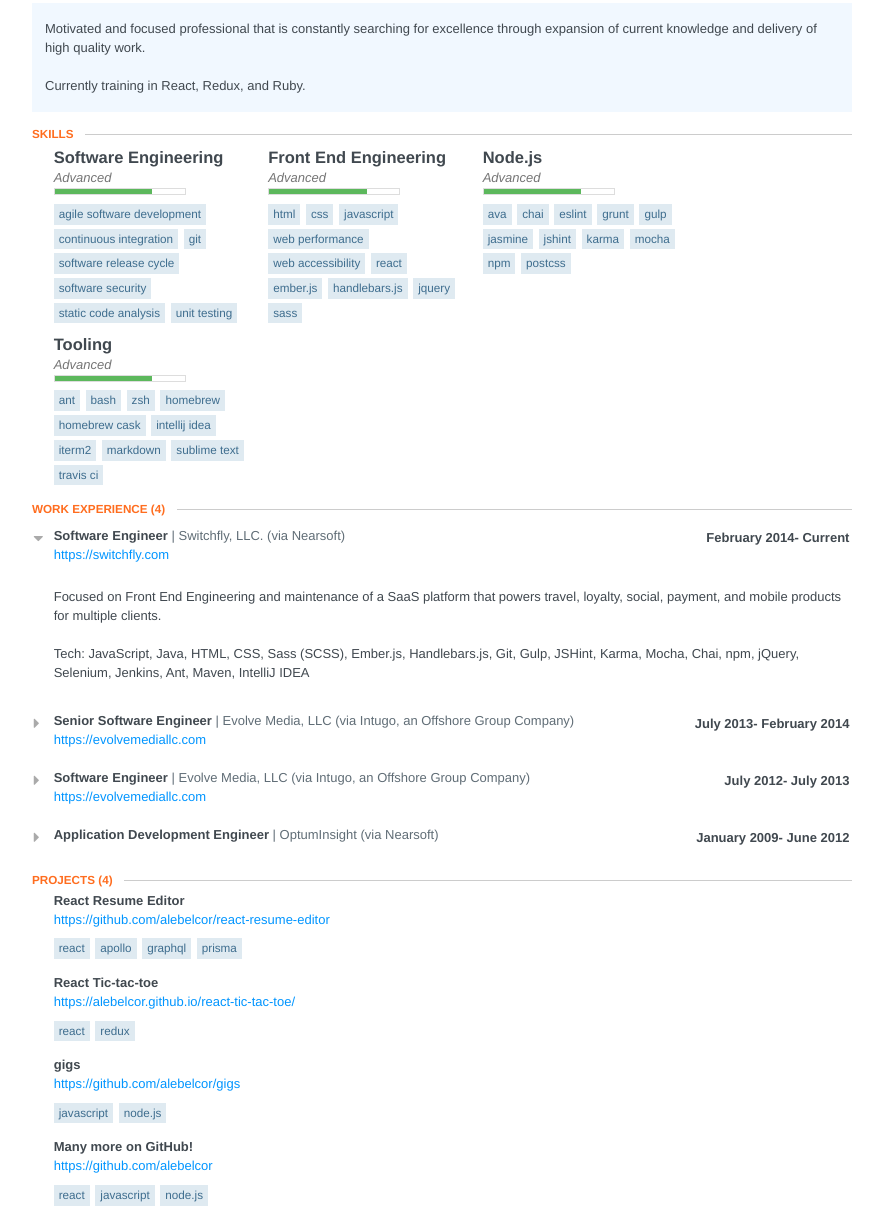
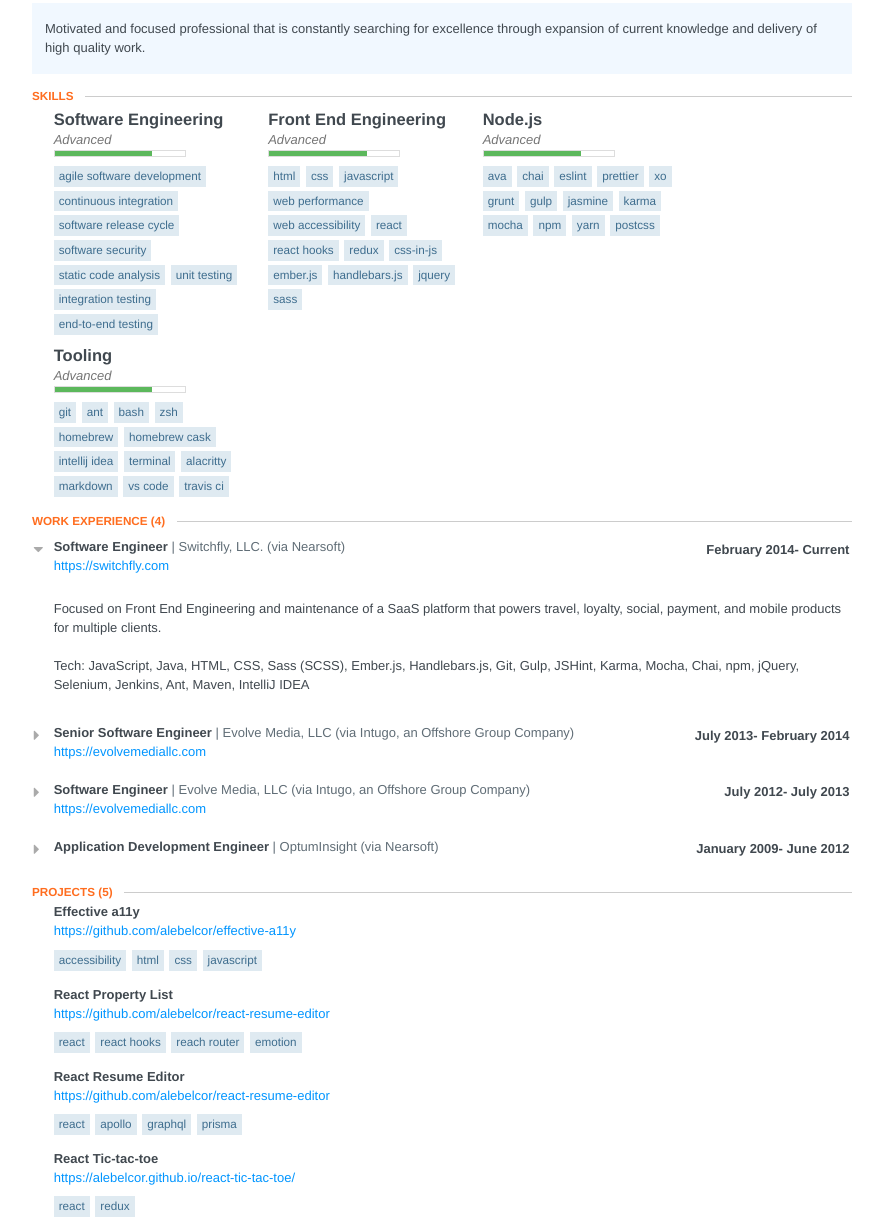
Before and after one commit to alebelcor/resume.json, a website: page docs/index.html in a window 1280 px wide. Shown: the part 179-1403 px from the top of the page, without its empty margins (198-1081 px from the left). Drawn offline with Linux system fonts and the light colour scheme.

Commit message:
Update projects and skills

```diff
--- a/docs/index.html
+++ b/docs/index.html
@@ -819,7 +819,7 @@ ul.courses li:hover {
 
     	<section class="section main-summary">
     		<section>
-    			<div><p>Motivated and focused professional that is constantly searching for excellence through expansion of current knowledge and delivery of high quality work. <br><br> Currently training in React, Redux, and Ruby.</p></div>
+    			<div><p>Motivated and focused professional that is constantly searching for excellence through expansion of current knowledge and delivery of high quality work.</p></div>
     		</section>
     	</section>
 
@@ -838,13 +838,14 @@ ul.courses li:hover {
     				<div class="bar"></div>
     			</div>
     			<ul class="keywords">
-    				<li>Agile software development</li>
-    				<li>Continuous integration</li>
-    				<li>Git</li>
-    				<li>Software release cycle</li>
-    				<li>Software security</li>
-    				<li>Static code analysis</li>
-    				<li>Unit testing</li>
+    				<li>Agile Software Development</li>
+    				<li>Continuous Integration</li>
+    				<li>Software Release Cycle</li>
+    				<li>Software Security</li>
+    				<li>Static Code Analysis</li>
+    				<li>Unit Testing</li>
+    				<li>Integration Testing</li>
+    				<li>End-to-end Testing</li>
     			</ul>
     		</div>
     		<div class="item">
@@ -863,6 +864,9 @@ ul.courses li:hover {
     				<li>Web Performance</li>
     				<li>Web Accessibility</li>
     				<li>React</li>
+    				<li>React Hooks</li>
+    				<li>Redux</li>
+    				<li>CSS-in-JS</li>
     				<li>Ember.js</li>
     				<li>Handlebars.js</li>
     				<li>jQuery</li>
@@ -882,13 +886,15 @@ ul.courses li:hover {
     				<li>AVA</li>
     				<li>Chai</li>
     				<li>ESLint</li>
+    				<li>Prettier</li>
+    				<li>XO</li>
     				<li>Grunt</li>
     				<li>Gulp</li>
     				<li>Jasmine</li>
-    				<li>JSHint</li>
     				<li>Karma</li>
     				<li>Mocha</li>
     				<li>npm</li>
+    				<li>Yarn</li>
     				<li>PostCSS</li>
     			</ul>
     		</div>
@@ -902,15 +908,17 @@ ul.courses li:hover {
     				<div class="bar"></div>
     			</div>
     			<ul class="keywords">
+    				<li>Git</li>
     				<li>Ant</li>
     				<li>Bash</li>
     				<li>Zsh</li>
     				<li>Homebrew</li>
     				<li>Homebrew Cask</li>
     				<li>IntelliJ IDEA</li>
-    				<li>iTerm2</li>
+    				<li>Terminal</li>
+    				<li>Alacritty</li>
     				<li>Markdown</li>
-    				<li>Sublime Text</li>
+    				<li>VS Code</li>
     				<li>Travis CI</li>
     			</ul>
     		</div>
@@ -1012,9 +1020,43 @@ ul.courses li:hover {
     </section>
     <section class="section">
       <header>
-        <h2 class='section-title'>Projects <span class="item-count">(4)</span></h2>
+        <h2 class='section-title'>Projects <span class="item-count">(5)</span></h2>
       </header>
       <section id="projects">
+        <section class="project-item">
+
+          <header>
+            <div class="position">Effective a11y</div>
+          </header>
+          <span class="website">
+            <a target="_blank" href="https://github.com/alebelcor/effective-a11y">https://github.com/alebelcor/effective-a11y</a>
+          </span>
+          <ul class="keywords">
+              <li>Accessibility</li>
+              <li>HTML</li>
+              <li>CSS</li>
+              <li>JavaScript</li>
+          </ul>
+          <div class="item">
+          </div>
+        </section>
+        <section class="project-item">
+
+          <header>
+            <div class="position">React Property List</div>
+          </header>
+          <span class="website">
+            <a target="_blank" href="https://github.com/alebelcor/react-resume-editor">https://github.com/alebelcor/react-resume-editor</a>
+          </span>
+          <ul class="keywords">
+              <li>React</li>
+              <li>React Hooks</li>
+              <li>Reach Router</li>
+              <li>Emotion</li>
+          </ul>
+          <div class="item">
+          </div>
+        </section>
         <section class="project-item">
 
           <header>
@@ -1050,31 +1092,11 @@ ul.courses li:hover {
         <section class="project-item">
 
           <header>
-            <div class="position">gigs</div>
-          </header>
-          <span class="website">
-            <a target="_blank" href="https://github.com/alebelcor/gigs">https://github.com/alebelcor/gigs</a>
-          </span>
-          <ul class="keywords">
-              <li>JavaScript</li>
-              <li>Node.js</li>
-          </ul>
-          <div class="item">
-          </div>
-        </section>
-        <section class="project-item">
-
-          <header>
             <div class="position">Many more on GitHub!</div>
           </header>
           <span class="website">
             <a target="_blank" href="https://github.com/alebelcor">https://github.com/alebelcor</a>
           </span>
-          <ul class="keywords">
-              <li>React</li>
-              <li>JavaScript</li>
-              <li>Node.js</li>
-          </ul>
           <div class="item">
           </div>
         </section>
```
Also changed, not shown: resume.json (+43 -26 lines).
